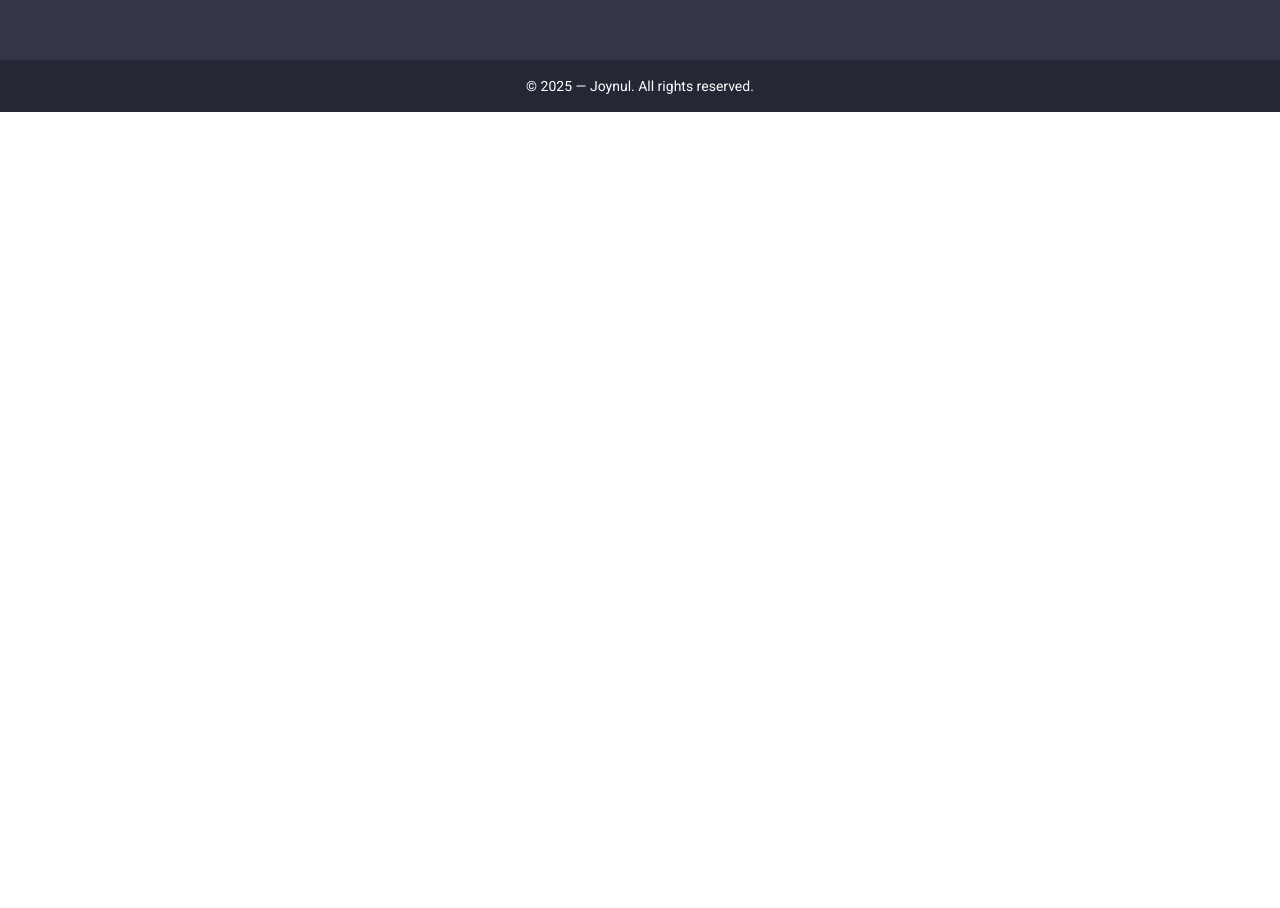
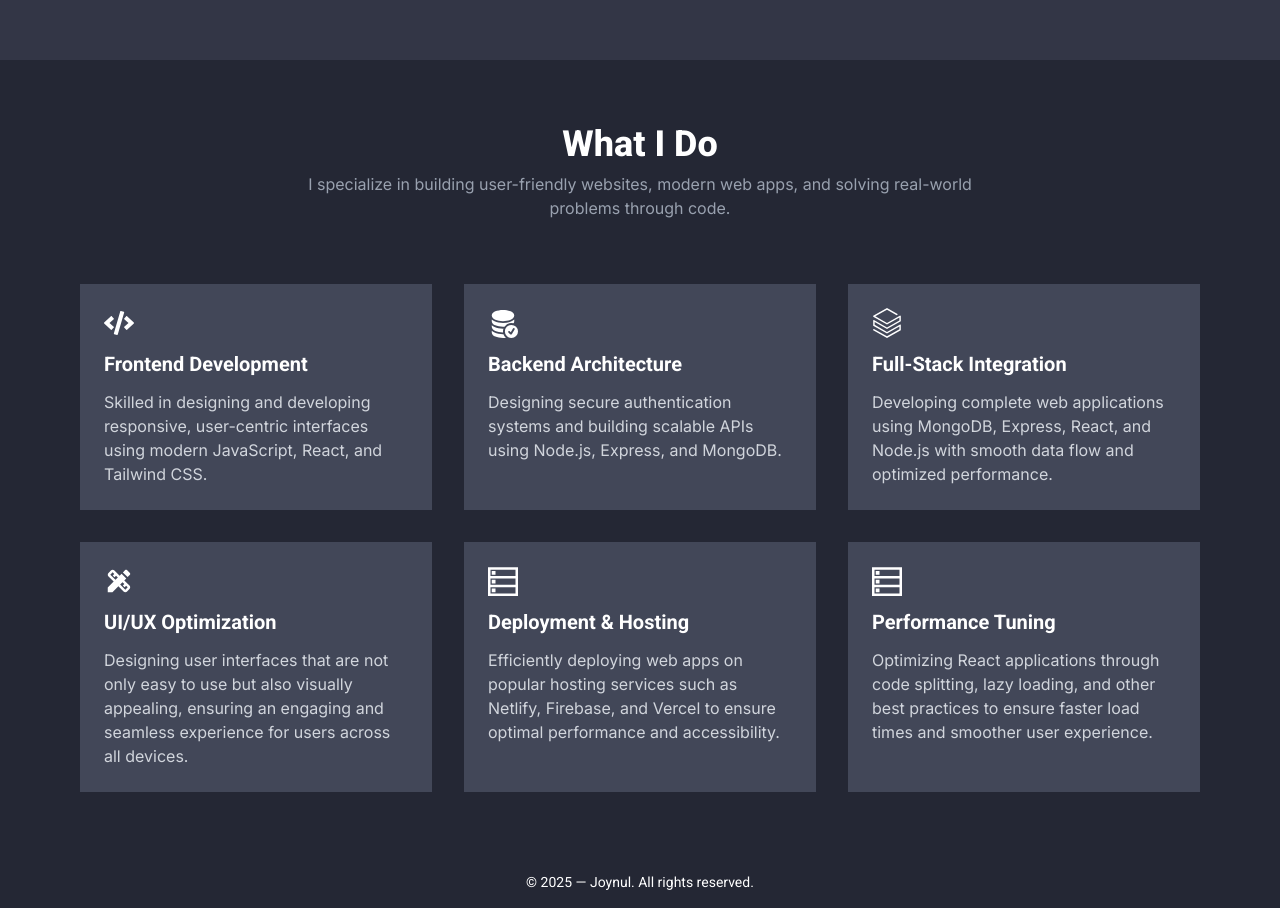
Before and after one commit to joynul24/devJoynul, a React (Vite) app: page / in a window 1280 px wide. Shown: the part 1760-2668 px from the top of the page. Before the commit the page ends 1872 px from the top, so only its background shows below. Built offline with nearby package versions, Linux system fonts and the light colour scheme.

Commit message:
I have added the WhatIDo section

```diff
--- a/src/pages/Home.jsx
+++ b/src/pages/Home.jsx
@@ -1,6 +1,7 @@
 import AboutMe from "./AboutMe/AboutMe";
 import Banner from "./Banner/Banner";
 import SkillAndTech from "./SkillAndTech/SkillAndTech";
+import WhatIDo from "./WhatIDo/WhatIDo";
 
 const Home = () => {
     return (
@@ -8,6 +9,7 @@ const Home = () => {
            <Banner></Banner>
            <AboutMe></AboutMe>
            <SkillAndTech></SkillAndTech>
+           <WhatIDo></WhatIDo>
         </div>
     );
 };
--- a/src/pages/SkillAndTech/SkillAndTech.jsx
+++ b/src/pages/SkillAndTech/SkillAndTech.jsx
@@ -65,7 +65,7 @@ const renderSkill = (skill, i) => (
 // Main component
 const SkillAndTech = () => {
   return (
-    <div className="py-20 md:py-25">
+    <div className="py-10 md:py-25">
       <SectionTitle
         title="Skills & Technologies"
         subTitle="A comprehensive toolkit for building modern web applications"
--- /dev/null
+++ b/src/pages/WhatIDo/WhatIDo.jsx
@@ -0,0 +1,57 @@
+import SectionTitle from "../../components/shared/SectionTitle/SectionTitle";
+import { FaCode } from "react-icons/fa";
+import { BsDatabaseFillCheck } from "react-icons/bs";
+import { SiDatabricks } from "react-icons/si";
+import { MdDesignServices } from "react-icons/md";
+import { GrDatabase } from "react-icons/gr";
+
+const WhatIDo = () => {
+    return (
+        <div className="bg-[#242734] py-10 md:py-16">
+            <div>
+                <SectionTitle title="What I Do" subTitle="I specialize in building user-friendly websites, modern web apps, and solving real-world problems through code."></SectionTitle>
+            </div>
+            {/* Card Container */}
+            <div className="max-w-6xl mx-auto grid grid-cols-1 md:grid-cols-2 lg:grid-cols-3 gap-6 md:gap-8 mt-10 md:mt-16 px-3 md:px-4">
+                {/* card 1 */}
+                <div className="bg-[#424758] p-6 rounded md:rounded-none flex flex-col space-y-3 hover:bg-[#FFAF22] hover:-translate-y-2 duration-800">
+                    <span className="text-2xl  md:text-2xl lg:text-3xl"><FaCode /></span>
+                    <h3 className="roboto md:text-xl font-bold">Frontend Development</h3>
+                    <p className="inter text-gray-300">Skilled in designing and developing responsive, user-centric interfaces using modern JavaScript, React, and Tailwind CSS.</p>
+                </div>
+                {/* card 2 */}
+                <div className="bg-[#424758] p-6 rounded md:rounded-none flex flex-col space-y-3 hover:bg-[#FFAF22] hover:-translate-y-2 duration-800">
+                    <span className="text-2xl  md:text-2xl lg:text-3xl"><BsDatabaseFillCheck /></span>
+                    <h3 className="roboto md:text-xl font-bold">Backend Architecture</h3>
+                    <p className="inter text-gray-300">Designing secure authentication systems and building scalable APIs using Node.js, Express, and MongoDB.</p>
+                </div>
+                {/* card 3 */}
+                <div className="bg-[#424758] p-6 rounded md:rounded-none flex flex-col space-y-3 hover:bg-[#FFAF22] hover:-translate-y-2 duration-800">
+                    <span className="text-2xl  md:text-2xl lg:text-3xl"><SiDatabricks /></span>
+                    <h3 className="roboto md:text-xl font-bold">Full-Stack Integration</h3>
+                    <p className="inter text-gray-300">Developing complete web applications using MongoDB, Express, React, and Node.js with smooth data flow and optimized performance.</p>
+                </div>
+                {/* card 4 */}
+                <div className="bg-[#424758] p-6 rounded md:rounded-none flex flex-col space-y-3 hover:bg-[#FFAF22] hover:-translate-y-2 duration-800">
+                    <span className="text-2xl  md:text-2xl lg:text-3xl"><MdDesignServices /></span>
+                    <h3 className="roboto md:text-xl font-bold">UI/UX Optimization</h3>
+                    <p className="inter text-gray-300">Designing user interfaces that are not only easy to use but also visually appealing, ensuring an engaging and seamless experience for users across all devices.</p>
+                </div>
+                {/* card 5 */}
+                <div className="bg-[#424758] p-6 rounded md:rounded-none flex flex-col space-y-3 hover:bg-[#FFAF22] hover:-translate-y-2 duration-800">
+                    <span className="text-2xl  md:text-2xl lg:text-3xl"><GrDatabase /></span>
+                    <h3 className="roboto md:text-xl font-bold">Deployment & Hosting</h3>
+                    <p className="inter text-gray-300">Efficiently deploying web apps on popular hosting services such as Netlify, Firebase, and Vercel to ensure optimal performance and accessibility.</p>
+                </div>
+                {/* card 6 */}
+                <div className="bg-[#424758] p-6 rounded md:rounded-none flex flex-col space-y-3 hover:bg-[#FFAF22] hover:-translate-y-2 duration-800">
+                    <span className="text-2xl  md:text-2xl lg:text-3xl"><GrDatabase /></span>
+                    <h3 className="roboto md:text-xl font-bold">Performance Tuning</h3>
+                    <p className="inter text-gray-300">Optimizing React applications through code splitting, lazy loading, and other best practices to ensure faster load times and smoother user experience.</p>
+                </div>
+            </div>
+        </div>
+    );
+};
+
+export default WhatIDo;
```
